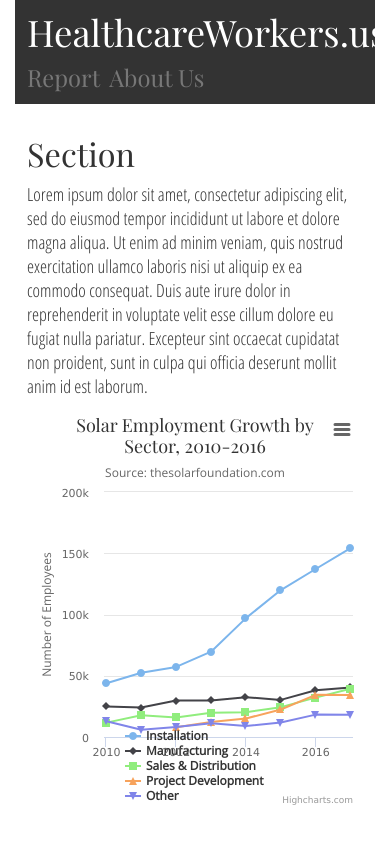
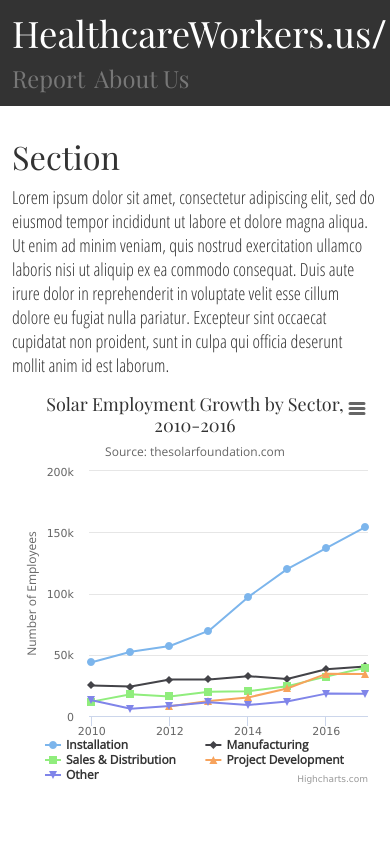
Before and after one commit to mattsedlar/special-telegram, a plain HTML site: page index.html in a window 390 px wide. Drawn offline with nearby package versions, Linux system fonts and the light colour scheme.

Commit message:
changed from boxed to responsive layout

```diff
--- a/index.html
+++ b/index.html
@@ -9,19 +9,28 @@
       <link href="css/style.css" rel="stylesheet">
    </head>
    <body>
-	<main class="container">
-	<header><h1>HealthcareWorkers.us<strong>/</strong> <small>Report</small> <small>About Us</small></h1></header>
+	<header>
+	<div class="row">
+	<div class="col-md-1"></div>
+	<div class="col-md-10">
+            <h1>HealthcareWorkers.us<strong>/</strong> <small>Report</small> <small>About Us</small></h1>
+        </div>
+	<div class="col-md-1"></div>
+	</header>
+	</div>
+        <main class="fluid-container">
 	<div id="container">
-
 	   <section id="visuals">
 	     <div class="row">
-		<div class="col-md-6">
+	        <div class="col-md-1"></div>
+		<div class="col-md-5">
 		<h2 id="title">Section</h2>
 		<p id="descript">Lorem ipsum dolor sit amet, consectetur adipiscing elit, sed do eiusmod tempor incididunt ut labore et dolore magna aliqua. Ut enim ad minim veniam, quis nostrud exercitation ullamco laboris nisi ut aliquip ex ea commodo consequat. Duis aute irure dolor in reprehenderit in voluptate velit esse cillum dolore eu fugiat nulla pariatur. Excepteur sint occaecat cupidatat non proident, sunt in culpa qui officia deserunt mollit anim id est laborum.</p>
 		</div>
-		<div class="col-md-6">
+		<div class="col-md-5">
 	  		<div id="visual"></div>
 		</div>
+	        <div class="col-md-1"></div>
 	   </section>
 
 	</div>
```
